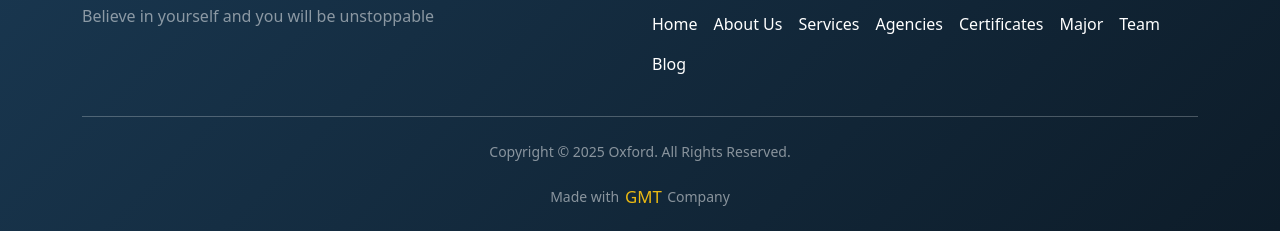
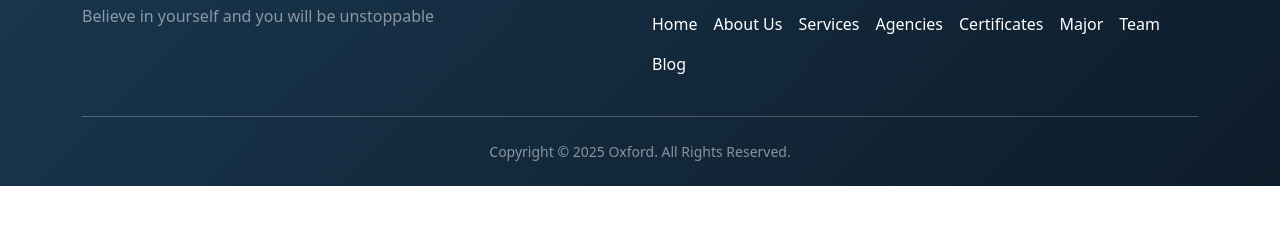
Before and after one commit to 5ReemMohamed/college-project, a plain HTML site: page agencies.html in a window 1280 px wide. Shown: the part 2222-2453 px from the top of the page. After the commit the page ends 2408 px from the top, so only its background shows below. Drawn offline with nearby package versions, Linux system fonts and the light colour scheme.

Commit message:
Update agencies.html

```diff
--- a/agencies.html
+++ b/agencies.html
@@ -222,10 +222,7 @@
     <div class="text-center small text-white-50">
       Copyright © 2025 Oxford. All Rights Reserved.
     </div>
-    <div class="text-center small text-white-50 mt-4">
-      Made with <a aria-label="gwt facebook" href="https://www.facebook.com/profile.php?id=100090592885243&mibextid=ZbWKwL"  class="gwt">GMT</a> Company
-    </div>
-  </div>
+   </div>
 </footer>
  <button id="backToTop" class="back-to-top" aria-label="العودة إلى الأعلى" aria-expanded="false">
   <i class="fas fa-arrow-up" aria-hidden="true"></i>
```
